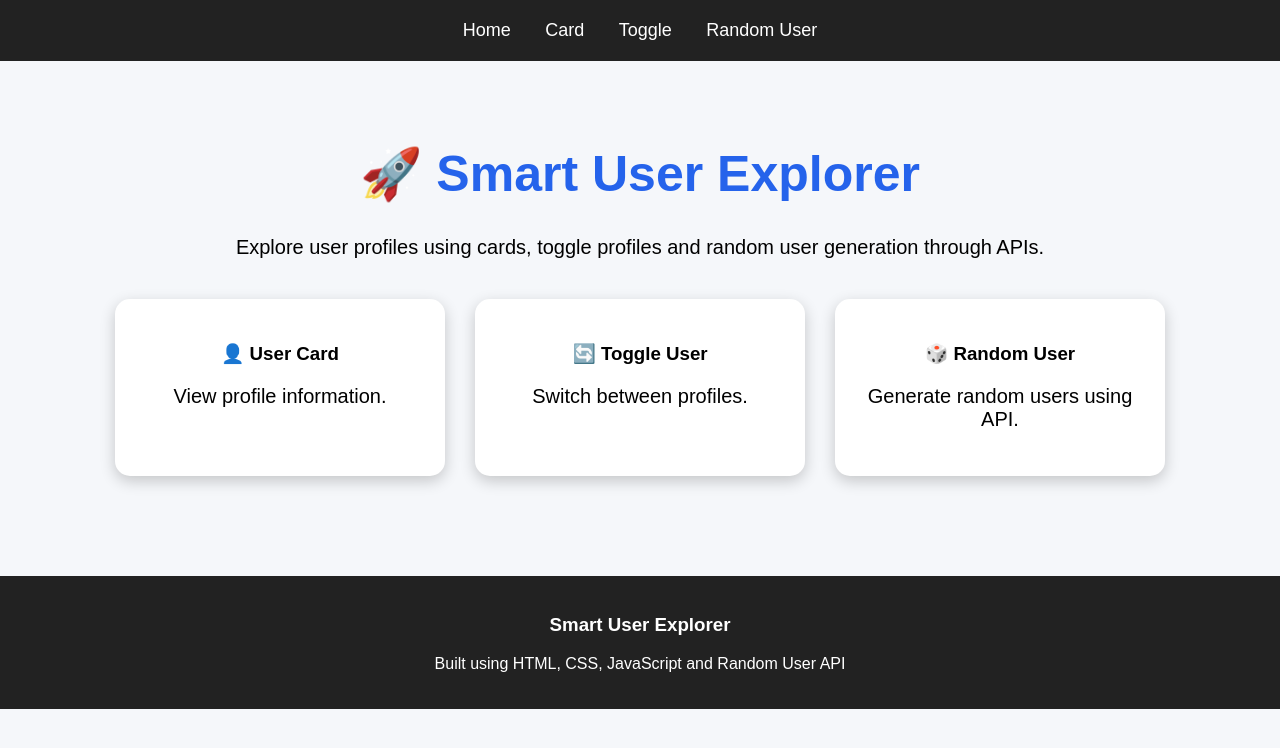
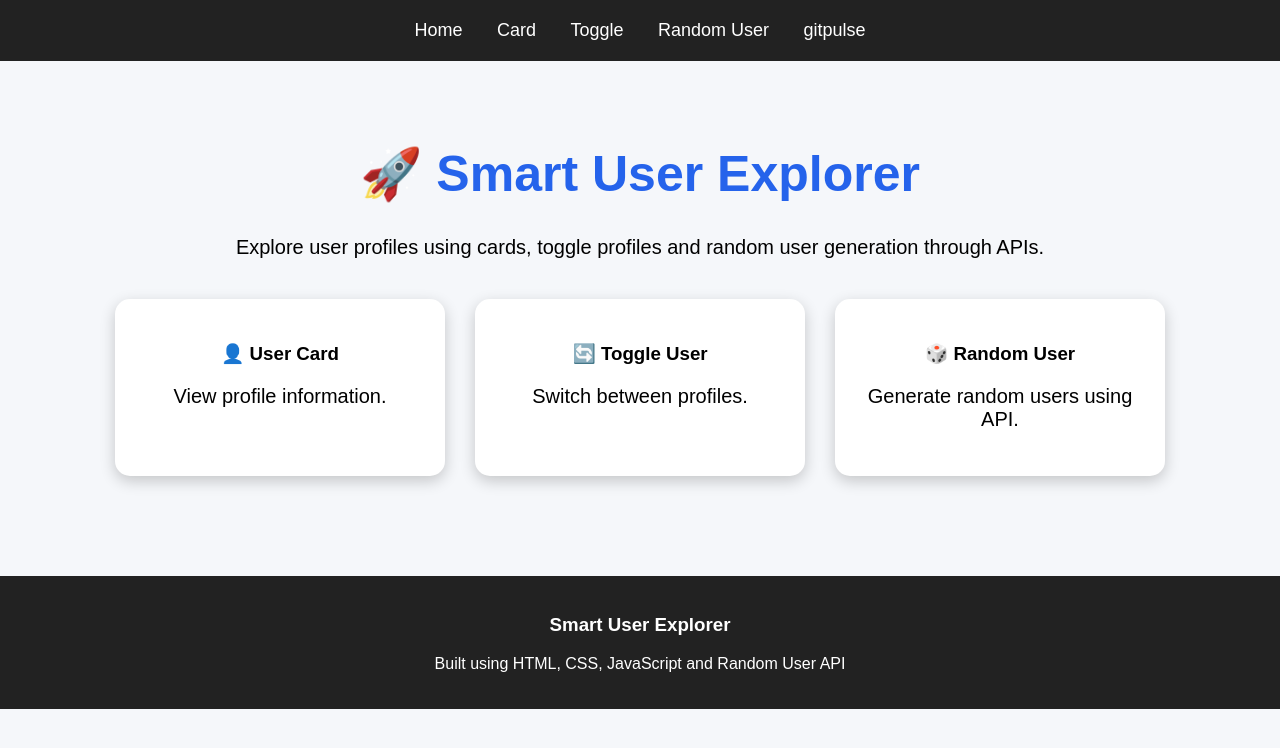
Before and after one commit to Sanjana-5B1/smart-user-explorer, a website: page index.html in a window 1280 px wide. Drawn offline with Linux system fonts and the light colour scheme.

Commit message:
changed server

```diff
--- a/index.html
+++ b/index.html
@@ -14,6 +14,7 @@
     <a href="/pages/card.html">Card</a>
     <a href="/pages/toggle.html">Toggle</a>
     <a href="/pages/randomUser.html">Random User</a>
+    <a href="pages/gitpulse.html">gitpulse</a>
 </div>
 
 <div class="hero">
```
